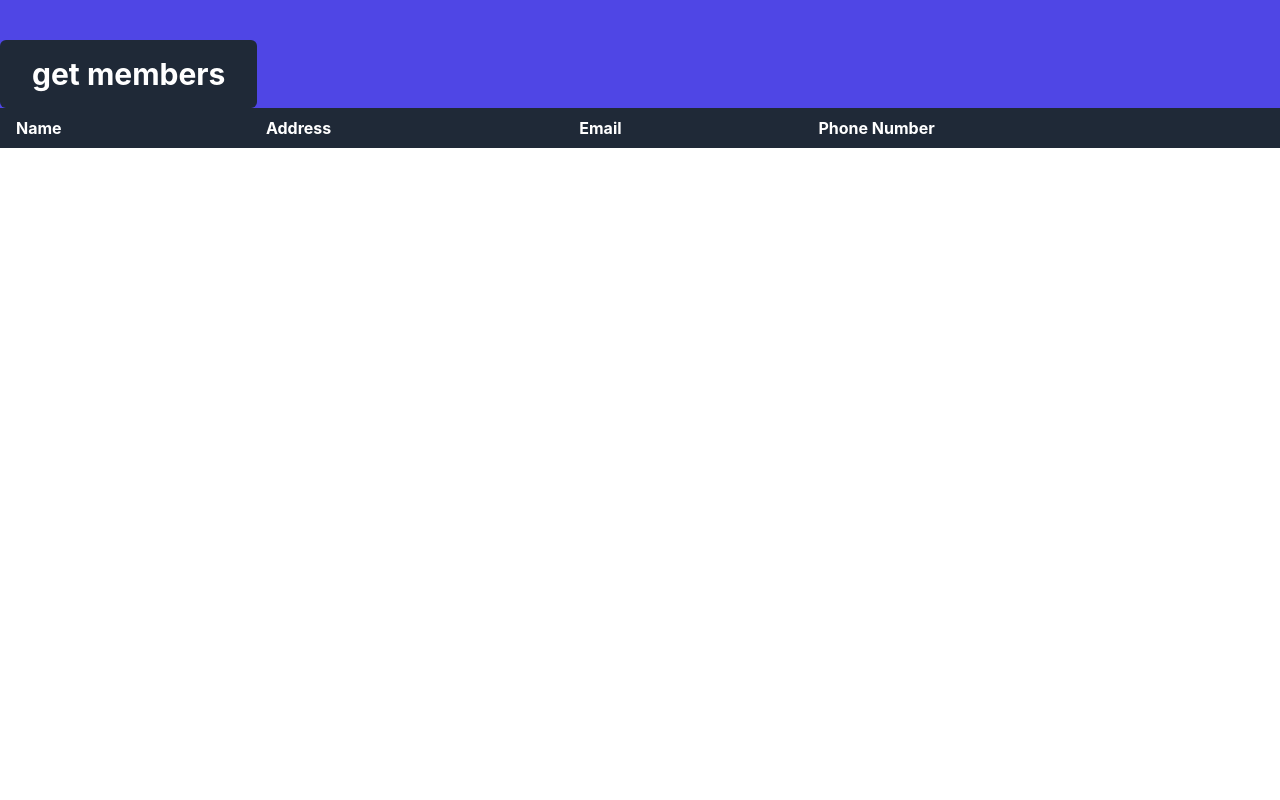
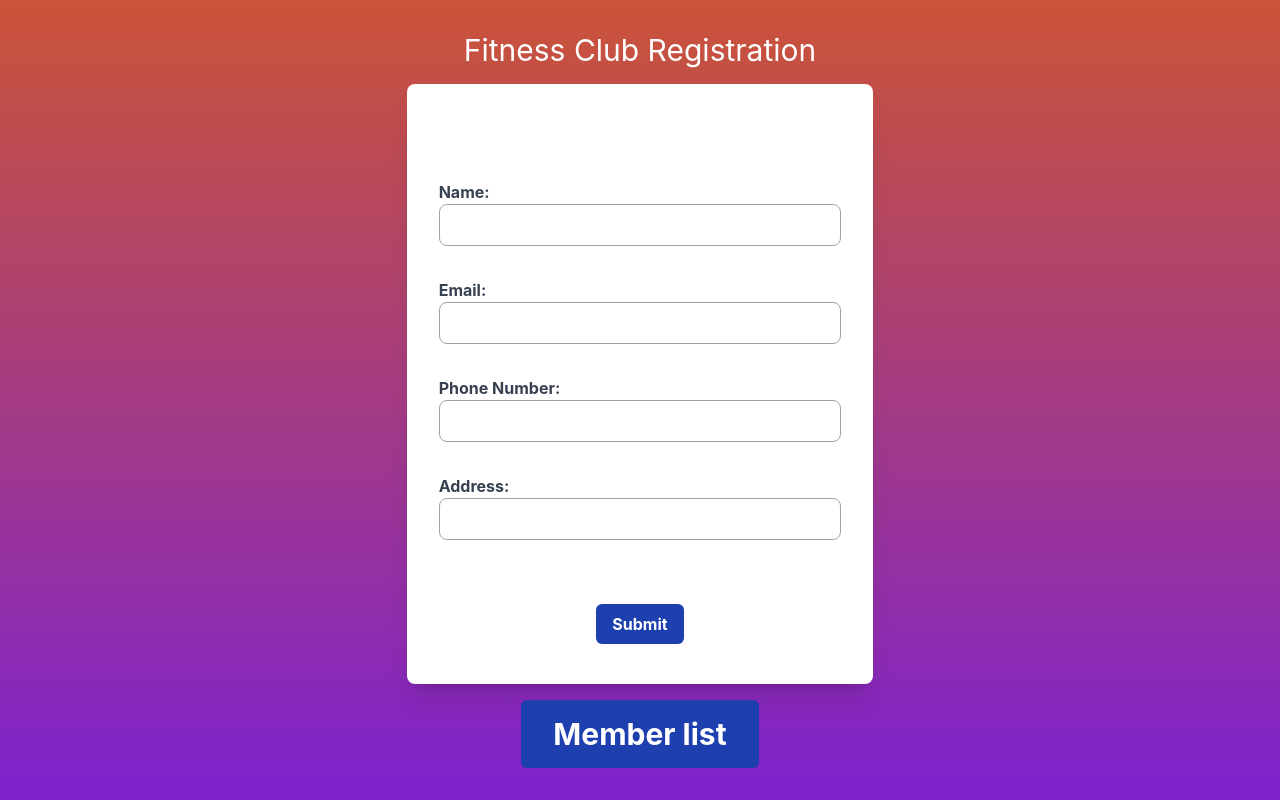
Before and after one commit to RounabhSahu/FitnessApp, a React (Create React App) app: page /#/ in a window 1280 px wide. Before the commit this address led to /#/Members. Built offline with nearby package versions, Linux system fonts and the light colour scheme.

Commit message:
changed sytles

```diff
--- a/src/Components/Form.jsx
+++ b/src/Components/Form.jsx
@@ -28,15 +28,15 @@ const Form = () => {
         }else if (formData.email === '') {
             setWarning("Email is Empty");
         }
-        else if (formData.number.length ===10) {
-            setWarning("Phone number should be 10 digits long");
-        }
         else if (formData.address === '') {
             setWarning("Address is Empty");
         }
         else{
-            await setDoc(doc(db,'members',formData.email),formData);
             setWarning("Submitted Successfully");
+            await setDoc(doc(db,'members',formData.email),formData).then(()=>{
+                console.log("Document successfully written!");
+            });
+
 
         }
 
@@ -46,7 +46,7 @@ const Form = () => {
         navigate('/Members')
     }
     return (
-        <div className="p-0 m-0 w-full h-screen bg-center bg-fixed bg-no-repeat bg-cover bg-gradient-to-r from-indigo-600 to-purple-700 flex flex-col items-center justify-center">
+        <div className="p-0 m-0 w-full h-screen bg-center bg-fixed bg-no-repeat bg-cover bg-gradient-to-b from-orange-600/80 to-purple-700 flex flex-col items-center justify-center">
             <h1 className="text-3xl text-center mb-4">
                 <span className="text-white">Fitness Club Registration</span>
             </h1>
@@ -106,7 +106,7 @@ const Form = () => {
             </form>
             <div className="flex items-center justify-center">
             <button
-                className="mx-auto mt-4 bg-gray-800 hover:bg-gray-700 text-white text-3xl font-bold py-4 px-8 rounded-md transition-colors duration-300 ease-in-out hover:shadow-md focus:outline-none focus:shadow-outline"
+                className="mx-auto mt-4 bg-blue-800 hover:bg-gray-700 text-white text-3xl font-bold py-4 px-8 rounded-md transition-colors duration-300 ease-in-out hover:shadow-md focus:outline-none focus:shadow-outline"
                 onClick={()=>forwardMembers()}>Member list</button>
             </div>
         </div>
--- a/src/Components/Members.jsx
+++ b/src/Components/Members.jsx
@@ -6,6 +6,11 @@ const Members = () => {
     const ref=collection(db, 'members');
     const [members, setMembers] = React.useState([]);
     const [show, setShow] = React.useState(false);
+    useEffect(() => {
+        getMembers(ref, members).then(() => {
+            console.log("data fetched")
+        })
+    }, []);
 
     const getMembers=async()=> {
         const querySnapshot = await getDocs(ref).then((results) => {
@@ -18,29 +23,28 @@ const Members = () => {
     }
 
     return (
-        <div className="p-0 m-0 w-full h-screenbg-cover bg-center bg-fixed bg-no-repeat bg-indigo-600">
+        <div className="p-0 m-0 w-full h-screen bg-center bg-fixed bg-no-repeat bg-cover bg-gradient-to-b from-orange-600/80 to-purple-700 flex flex-col items-center justify-center">
             <br/>
-            <button
-                className="mx-auto mt-4 bg-gray-800 hover:bg-gray-700 text-white text-3xl font-bold py-4 px-8 rounded-md transition-colors duration-300 ease-in-out hover:shadow-md focus:outline-none focus:shadow-outline"
-                onClick={()=>getMembers()}>get members</button>
-
-            <table className="table-auto w-full text-left">
+                <h1 className="text-3xl text-center">
+                    <span className="text-white">Fitness Club Registration</span>
+                </h1>
+            <table className="table-auto w-full text-left w-[800px] mx-8">
                 <thead>
-                <tr  className="bg-gray-800 text-white">
-                    <th className="px-4 py-2">Name</th>
-                    <th className="px-4 py-2">Address</th>
-                    <th className="px-4 py-2">Email</th>
-                    <th className="px-4 py-2">Phone Number</th>
+                <tr  className="bg-gray-800 text-white w-1/2">
+                    <th className="px-4 py-2 w-fit">Name</th>
+                    <th className="px-4 py-2 w-fit">Address</th>
+                    <th className="px-4 py-2 w-fit">Email</th>
+                    <th className="px-4 py-2 w-fit">Phone Number</th>
                 </tr>
                 </thead>
                 <tbody>
                 {show && members.map((m,index)=>{
                     return(
-                        <tr key={index}  className="bg-gray-100">
-                            <td key={index.toString()+'name'} className="border px-4 py-2">{m[1].name}</td>
-                            <td key={index.toString()+'add'} className="border px-4 py-2">{m[1].address}</td>
-                            <td key={index.toString()+'email'} className="border px-4 py-2">{m[1].email}</td>
-                            <td key={index.toString()+'num'} className="border px-4 py-2">{m[1].number}</td>
+                        <tr key={index}  className="bg-gray-100 w-fit">
+                            <td key={index.toString()+'name'} className="border px-4 py-2 w-fit">{m[1].name}</td>
+                            <td key={index.toString()+'add'} className="border px-4 py-2 w-fit">{m[1].address}</td>
+                            <td key={index.toString()+'email'} className="border px-4 py-2 w-fit">{m[1].email}</td>
+                            <td key={index.toString()+'num'} className="border px-4 py-2 w-fit">{m[1].number}</td>
                         </tr>
                     )
                 })}
```
